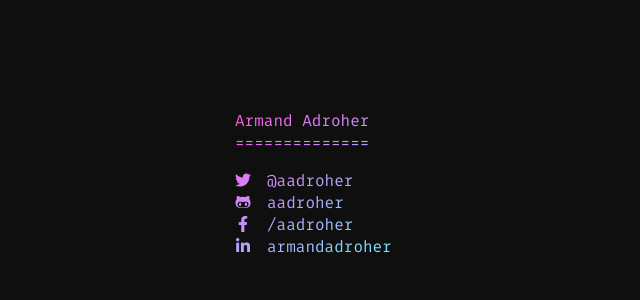
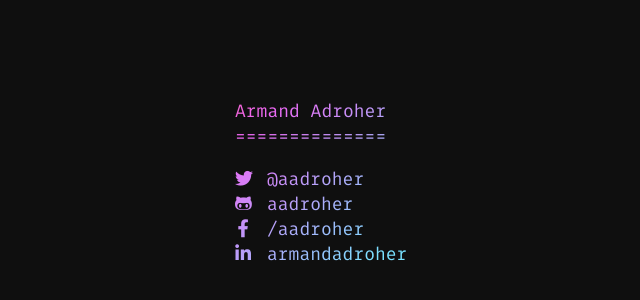
Before and after one commit to aadroher/armandadroher_name, a React app: page / in a window 1280 px wide. Shown: the part 188-488 px from the top of the page, without its empty margins (293-933 px from the left). Built offline with nearby package versions, Linux system fonts and the light colour scheme.

Commit message:
Misc changes.

```diff
--- a/src/GradientText.tsx
+++ b/src/GradientText.tsx
@@ -4,7 +4,7 @@ import styled from "styled-components";
 const GradientText = styled.div`
   @supports (-webkit-text-fill-color: transparent) {
     background: linear-gradient(
-      141.27deg,
+      135deg,
       #ff904e -4.24%,
       #ff5982 21.25%,
       #ec68f4 44.33%,
--- a/src/StyledApp.tsx
+++ b/src/StyledApp.tsx
@@ -14,11 +14,15 @@ const StyledApp = styled(App)`
   width: 100%;
 
   font-family: "Fira Mono";
-  font-size: 1rem;
-  color: #${tinycolor(fontColour).toHex()};
+  font-size: 18px;
+  color: #ec68f4 44.33%;
+
   a {
     color: inherit;
-    animation: inherit;
+    &:hover,
+    &:active {
+      text-decoration: underline;
+    }
   }
 `;
 
--- a/src/Title.tsx
+++ b/src/Title.tsx
@@ -9,7 +9,7 @@ const underline = "==============";
 type Title = React.FunctionComponent;
 
 const StyledHeading = styled.h1`
-  font-size: 1rem;
+  font-size: inherit;
   font-weight: normal;
 `;
 
```
